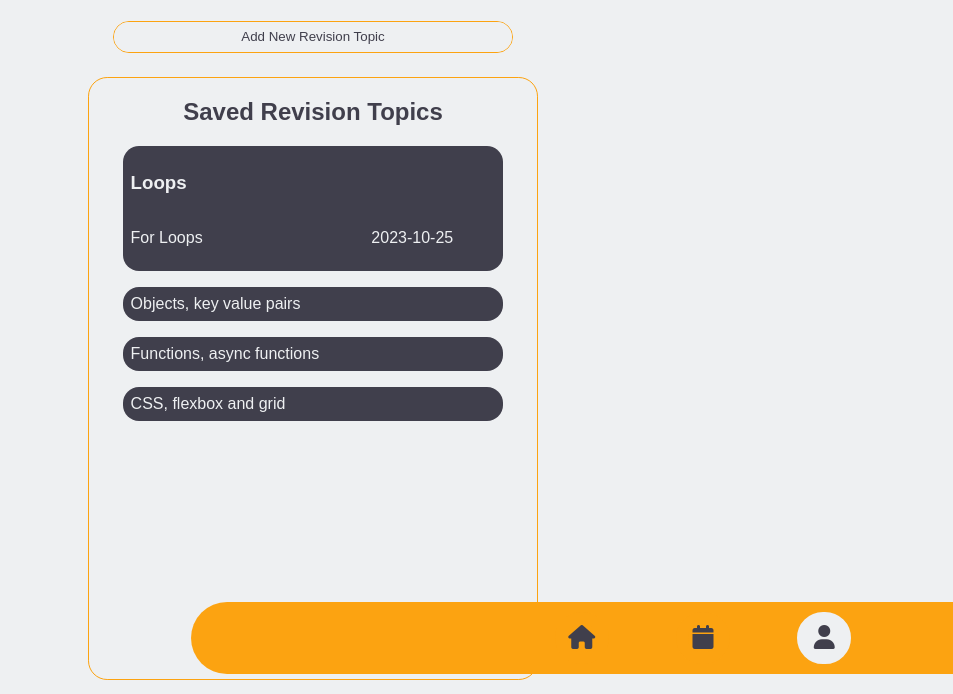
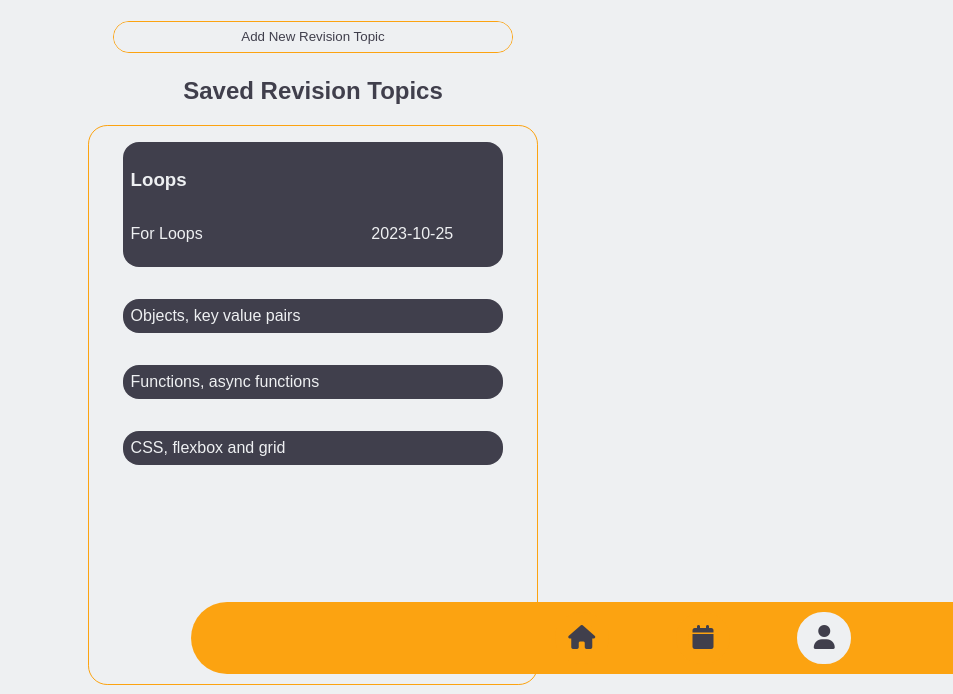
Before and after one commit to SchoolOfCode/sinister7F, a website: page Main/index.html in a window 1280 px wide. Shown: the part 106-800 px from the top of the page, without its empty margins (327-1280 px from the left). Drawn offline with Linux system fonts and the light colour scheme.

Commit message:
box change

```diff
--- a/Main/styles.css
+++ b/Main/styles.css
@@ -124,9 +124,6 @@ body {
   width: 90%;
   margin-left: auto;
   margin-right: auto;
-  border: solid 0.1rem var(--orange-app);
-  border-radius: 1.2rem;
-  height: 37.7rem;
 }
 
 .revision-list {
@@ -139,6 +136,12 @@ body {
   justify-content: center;
   flex-wrap: wrap;
 }
+
+.revision-list-container {
+  border-radius: 1.2rem;
+  height: 35rem;
+  border: solid 0.1rem var(--orange-app);
+}
 .revision-list li {
   display: grid;
   grid-template-columns: repeat (5, 1fr);
@@ -148,6 +151,7 @@ body {
   color: var(--white-app);
   background-color: var(--blue-app);
   width: 85%;
+  margin-top: 1rem;
   margin-bottom: 1em;
   border-radius: 1em;
   padding: 0.5em;
```
